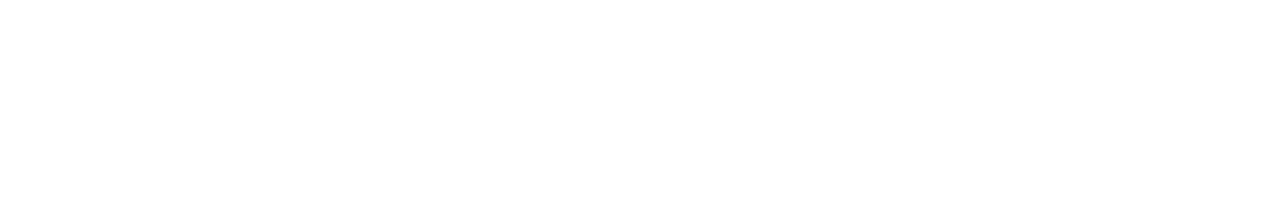
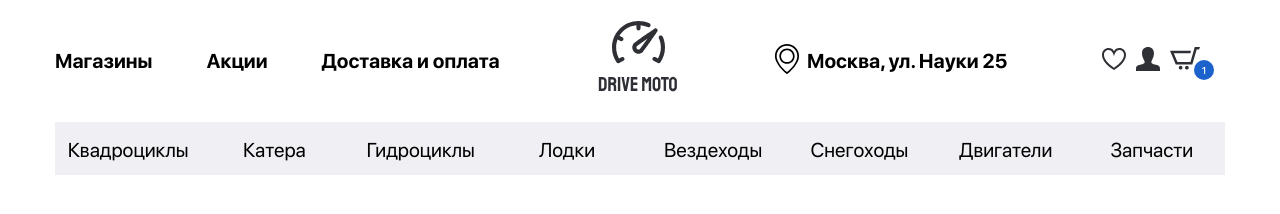
Before and after one commit to Vitaljano/drive-moto, a plain HTML site: page index.html in a window 1280 px wide. Drawn offline with nearby package versions, Linux system fonts and the light colour scheme.

Commit message:
Add header

```diff
--- /dev/null
+++ b/css/fonts.css
@@ -0,0 +1,36 @@
+@font-face {
+  font-family: "SFProDisplay-Regular";
+  src: local("SFProDisplay-Regular"),
+      url("../fonts/SFProDisplay-Regular.woff2") format("woff2"),
+       url("../fonts/SFProDisplay-Regular.woff") format("woff");
+  font-weight: 400;
+  font-style: normal;
+  font-display: swap;
+}
+
+@font-face {
+  font-family: "SFProDisplay-Medium";
+  src: url("../fonts/SFProDisplay-Medium.woff2") format("woff2"),
+       url("../fonts/SFProDisplay-Medium.woff") format("woff");
+  font-weight: 500;
+  font-style: normal;
+  font-display: swap;
+}
+
+@font-face {
+  font-family: "SFProDisplay-Semibold";
+  src: url("../fonts/SFProDisplay-Semibold.woff2") format("woff2"),
+       url("../fonts/SFProDisplay-Semibold.woff") format("woff");
+  font-weight: 600;
+  font-style: normal;
+  font-display: swap;
+}
+
+@font-face {
+  font-family: "SFProDisplay-Bold";
+  src: url("../fonts/SFProDisplay-Bold.woff2") format("woff2"),
+       url("../fonts/SFProDisplay-Bold.woff") format("woff");
+  font-weight: 700;
+  font-style: normal;
+  font-display: swap;
+}
--- a/css/style.css
+++ b/css/style.css
@@ -0,0 +1,132 @@
+html {
+	box-sizing: border-box;
+}
+*, *::before, *::after {
+	box-sizing: inherit;
+}
+a {
+	text-decoration: none;
+	color: inherit;
+}
+ul,
+li {
+	margin: 0;
+	padding: 0;
+	list-style: none;
+}
+h1,h2,h3,h4,h5,h6 {
+	margin: 0;
+}
+body {
+	line-height: 24px;
+	color: #000;
+	font-family: "SFProDisplay-Regular", sans-serif;
+	font-size: 20px;
+	font-weight: 400;
+}
+.container {
+	margin: 0 auto;
+	padding: 0 15px;
+	max-width: 1200px;
+}
+/******************************
+            Header
+ *****************************/
+.header__top-inner {
+	display: flex;
+	align-items: center;
+	justify-content: space-between;
+	min-height: 122px;
+	font-family: "SFProDisplay-Bold", sans-serif;
+}
+.menu__item {
+	display: inline-block;
+}
+.menu__item + .menu__item {
+	padding-left: 50px;
+}
+.header__box {
+	display: flex;
+}
+.header__address {
+	position: relative;
+	margin-right: 60px;
+	padding-left: 30px;
+	width: 265px;
+}
+.header__address::before {
+	position: absolute;
+	top: -5px;
+	left: -5px;
+	background-image: url("../images/market.svg");
+	width: 30px;
+	height: 30px;
+	content: "";
+}
+.user-list {
+	display: flex;
+	align-items: center;
+	margin-right: 15px;
+}
+.user-list__item {
+	padding-right: 10px;
+}
+.basket {
+	position: relative;
+}
+.basket__num {
+	position: absolute;
+	right: -14px;
+	bottom: -15px;
+	border-radius: 50%;
+	background-color: #1c62cd;
+	width: 20px;
+	height: 20px;
+	text-align: center;
+	line-height: 20px;
+	color: #fff;
+	font-family: "SFProDisplay-Medium", sans-serif;
+	font-size: 10px;
+	font-weight: 500;
+}
+.menu-categories {
+	display: flex;
+	align-items: center;
+	justify-content: space-around;
+	background-color: #f0f0f4;
+	min-height: 53px;
+}
+.menu-categories__item {
+	position: relative;
+}
+.menu-categories__link {
+	position: absolute;
+	top: 50%;
+	left: 50%;
+	transform: translate(-50%, -50%);
+	transition: all .3s;
+	cursor: pointer;
+	padding: 15px 0 14px;
+}
+.menu-categories__link::before {
+	position: absolute;
+	right: 0;
+	bottom: 0;
+	left: auto;
+	transition: all .3s;
+	background-color: #1c62cd;
+	width: 0;
+	height: 3px;
+	content: "";
+}
+.menu-categories__link:hover::before {
+	right: auto;
+	left: 0;
+	width: 100%;
+}
+.menu-categories__link:hover {
+	color: #000;
+}
+/******************************
+          END Header
+ *****************************/
--- a/index.html
+++ b/index.html
@@ -1,16 +1,97 @@
 <!DOCTYPE html>
-<html lang="en">
+<html lang="ru">
 <head>
   <meta charset="UTF-8">
   <meta name="viewport" content="width=device-width, initial-scale=1.0">
   <meta http-equiv="X-UA-Compatible" content="ie=edge">
   <title>Document</title>
+
   <link rel="stylesheet" href="css/normalize.css">
+  <link rel="stylesheet" href="css/fonts.css">
   <link rel="stylesheet" href="css/slick.css">
   <link rel="stylesheet" href="css/style.css">
 </head>
 <body>
 
+  <header>
+    <div class="header__top">
+      <div class="container">
+        <div class="header__top-inner">
+          <nav class="menu">
+            <ul class="menu__list">
+              <li class="menu__item">
+                <a class="menu__link" href="#">Магазины</a>
+              </li>
+              <li class="menu__item">
+                <a class="menu__link" href="#">Акции</a>
+              </li>
+              <li class="menu__item">
+                <a class="menu__link" href="#">Доставка и оплата</a>
+              </li>
+            </ul>
+          </nav>
+
+          <a class="logo" href="">
+            <img src="images/logo.svg" alt="Drive Moto logo">
+          </a>
+          <div class="header__box">
+            <p class="header__address">Москва,  ул. Науки  25</p>
+
+            <ul class="user-list">
+              <li class="user-list__item">
+                <a class="user-list__link" href="" >
+                  <img src="images/heart.svg" alt="like">
+                </a>
+              </li>
+              <li class="user-list__item">
+                <a class="user-list__link" href="" >
+                  <img src="images/user.svg" alt="user">
+                </a>
+              </li>
+              <li class="user-list__item">
+                <a class="user-list__link basket" href="" >
+                  <img src="images/basket.svg" alt="basket">
+                  <p class="basket__num">1</p>
+                </a>
+              </li>
+            </ul>
+          </div>
+
+        </div>
+      </div>
+    </div>
+
+    <div class="header__bottom">
+      <div class="container">
+            <ul class="menu-categories">
+              <li class="menu-categories__item">
+                <a class="menu-categories__link">Квадроциклы</a>
+              </li>
+              <li class="menu-categories__item">
+                <a class="menu-categories__link">Катера</a>
+              </li>
+              <li class="menu-categories__item">
+                <a class="menu-categories__link">Гидроциклы</a>
+              </li>
+              <li class="menu-categories__item">
+                <a class="menu-categories__link">Лодки</a>
+              </li>
+              <li class="menu-categories__item">
+                <a class="menu-categories__link">Вездеходы</a>
+              </li>
+              <li class="menu-categories__item">
+                <a class="menu-categories__link">Снегоходы</a>
+              </li>
+              <li class="menu-categories__item">
+                <a class="menu-categories__link">Двигатели</a>
+              </li>
+              <li class="menu-categories__item">
+                <a class="menu-categories__link">Запчасти</a>
+              </li>
+            </ul>
+      </div>
+    </div>
+  </header>
 
   <script src="https://ajax.googleapis.com/ajax/libs/jquery/3.4.1/jquery.min.js"></script>
   <script src="js/slick.min.js"></script>
```
Also changed, not shown: fonts/SFProDisplay-Bold.woff (added), fonts/SFProDisplay-Bold.woff2 (added), fonts/SFProDisplay-Medium.woff (added), fonts/SFProDisplay-Medium.woff2 (added), fonts/SFProDisplay-Regular.woff (added), fonts/SFProDisplay-Regular.woff2 (added), fonts/SFProDisplay-Semibold.woff (added), fonts/SFProDisplay-Semibold.woff2 (added), images/basket.svg (added), images/heart.svg (added), images/logo.svg (added), images/market.svg (added), images/user.svg (added).
